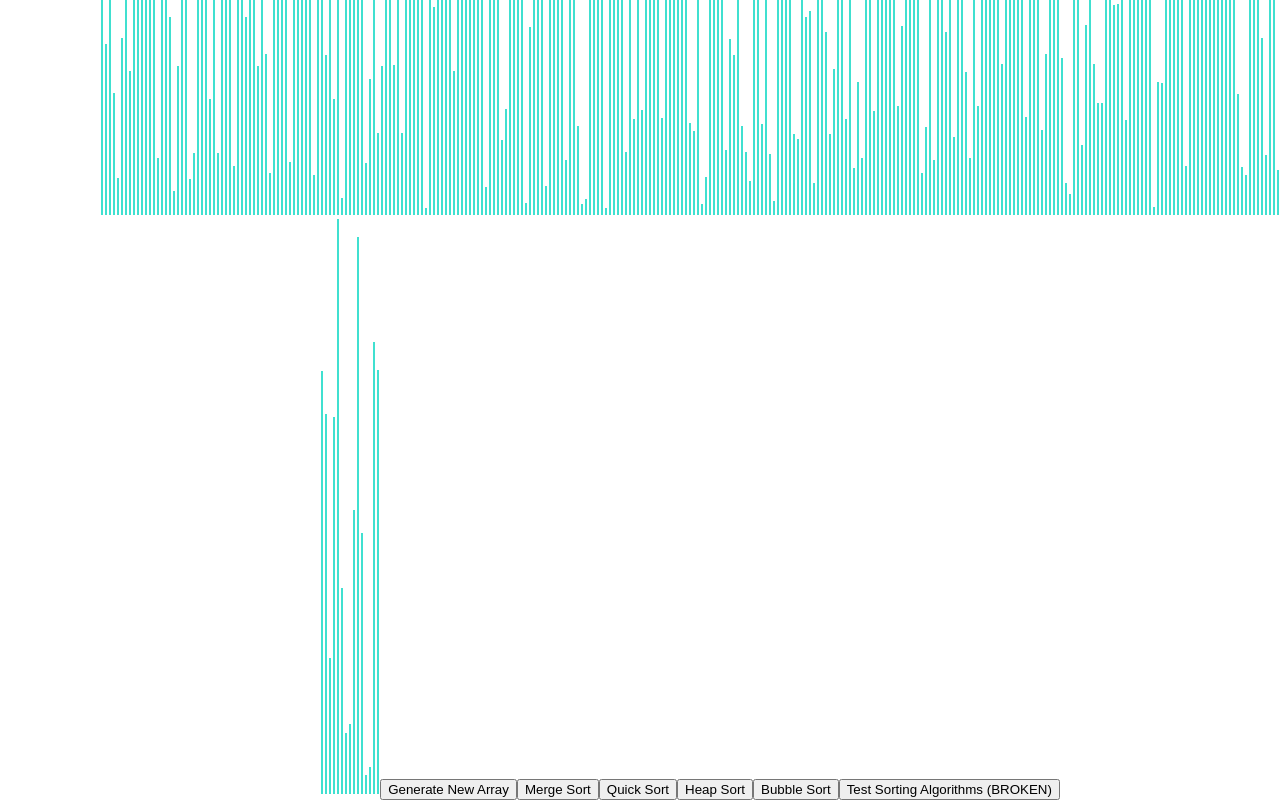
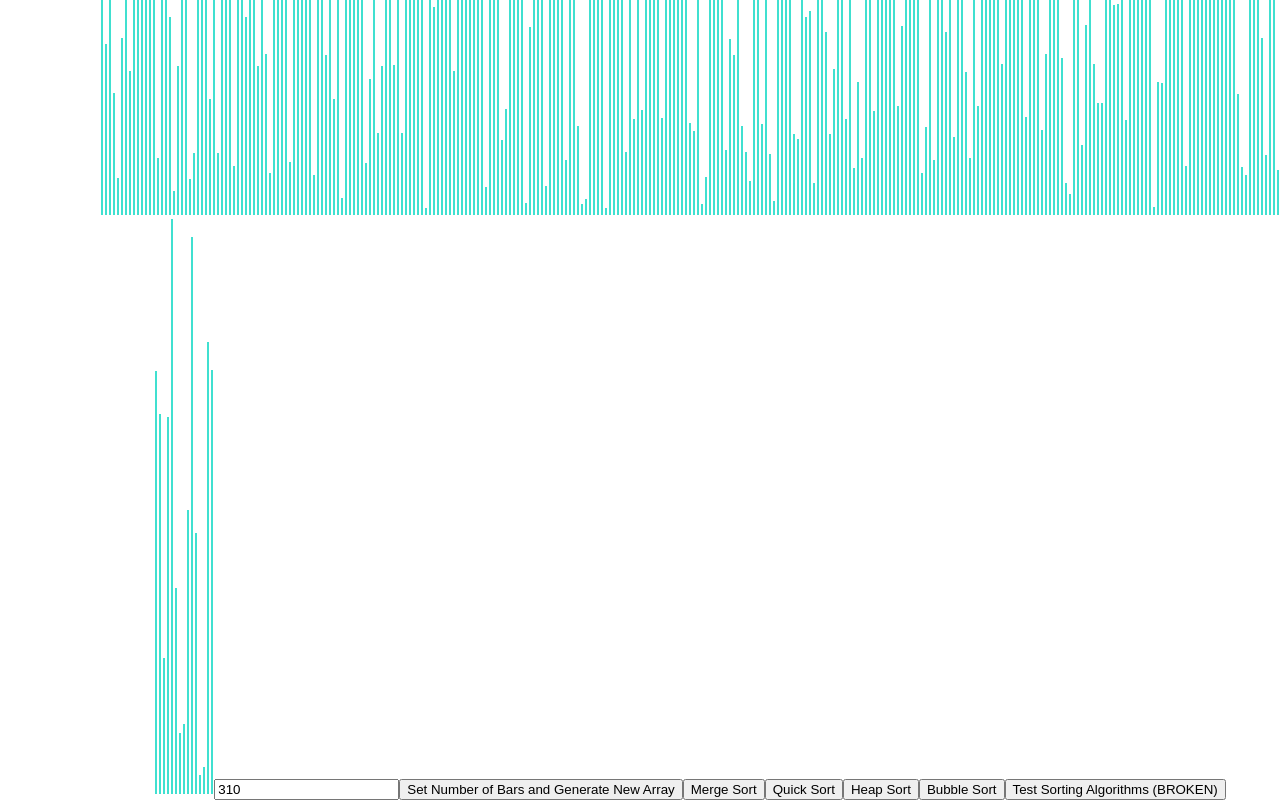
Before and after one commit to matthewloweng/mloweng-sorting-visualizer, a React (Create React App) app: page / in a window 1280 px wide. Shown: the part 385-1185 px from the top of the page. Built offline with nearby package versions, Linux system fonts and the light colour scheme.

Commit message:
added input for number of bars to sort

```diff
--- a/src/SortingVisualizer/SortingVisualizer.jsx
+++ b/src/SortingVisualizer/SortingVisualizer.jsx
@@ -3,7 +3,7 @@ import {getMergeSortAnimations, getQuickSortAnimations, getBubbleSortAnimations}
 import './SortingVisualizer.css';
 
 // Change this value for the speed of the animations.
-const ANIMATION_SPEED_MS = 1;
+const ANIMATION_SPEED_MS = 100;
 
 // Change this value for the number of bars (value) in the array.
 const NUMBER_OF_ARRAY_BARS = 310;
@@ -20,6 +20,7 @@ export default class SortingVisualizer extends React.Component {
 
     this.state = {
       array: [],
+      numberOfBars: NUMBER_OF_ARRAY_BARS,
     };
   }
 
@@ -29,7 +30,7 @@ export default class SortingVisualizer extends React.Component {
 
   resetArray() {
     const array = [];
-    for (let i = 0; i < NUMBER_OF_ARRAY_BARS; i++) {
+    for (let i = 0; i < this.state.numberOfBars; i++) {
       array.push(randomIntFromInterval(5, 600));
     }
     this.setState({array});
@@ -151,7 +152,12 @@ export default class SortingVisualizer extends React.Component {
               height: `${value}px`,
             }}></div>
         ))}
-        <button onClick={() => this.resetArray()}>Generate New Array</button>
+        <input
+          type="number"
+          value={this.state.numberOfBars}
+          onChange={(e) => this.setState({ numberOfBars: parseInt(e.target.value)})}
+        />
+        <button onClick={() => this.resetArray()}>Set Number of Bars and Generate New Array</button>
         <button onClick={() => this.mergeSort()}>Merge Sort</button>
         <button onClick={() => this.quickSort()}>Quick Sort</button>
         <button onClick={() => this.heapSort()}>Heap Sort</button>
```
